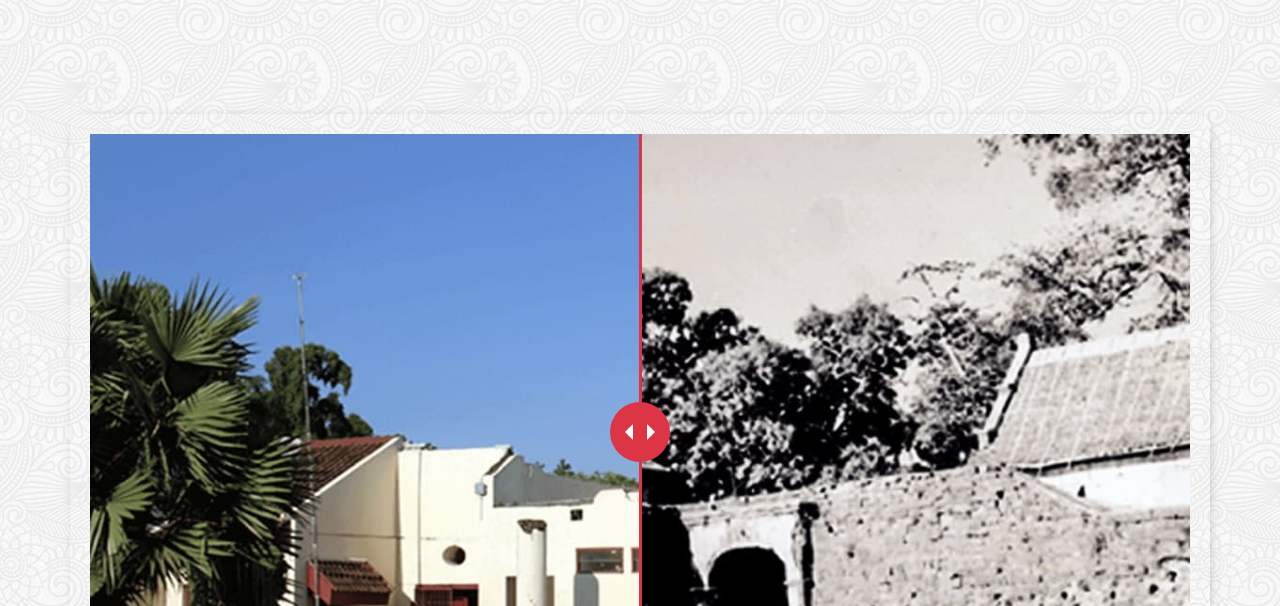
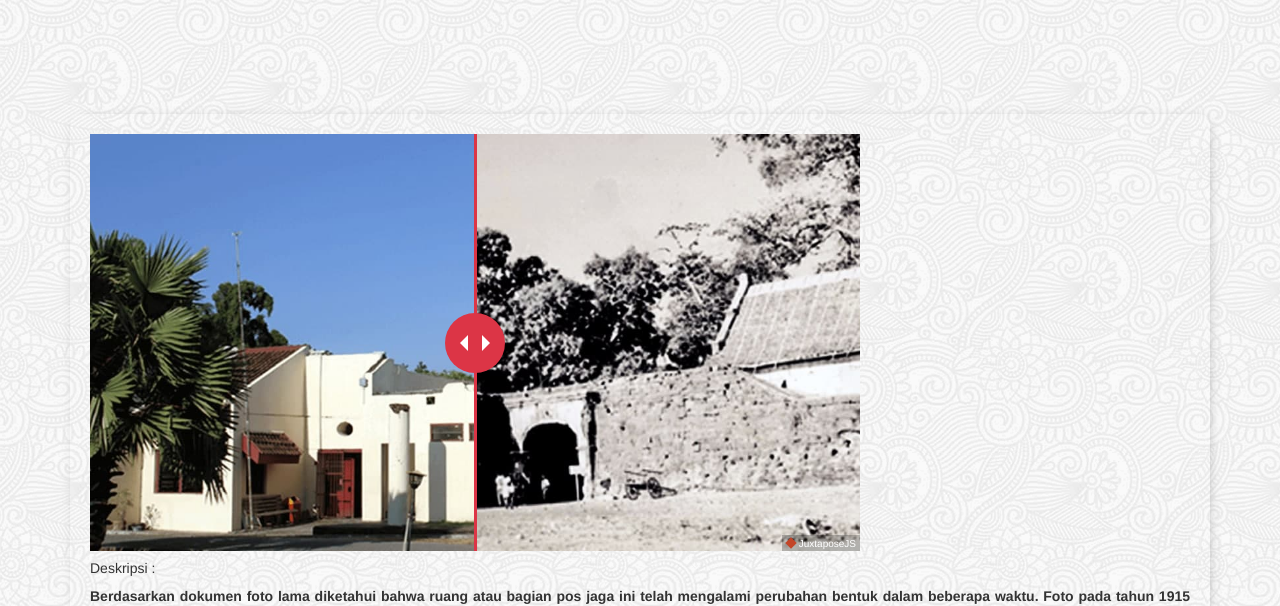
Before and after one commit to aahmadiirfandii/rotterdam360, a CodeIgniter app: page /database/buildings/detail/gedung-a in a window 1280 px wide; the page is wider, and only the part inside the window is pictured. Shown: the part 346-952 px from the top of that part. Run offline with CodeIgniter, Linux system fonts and the light colour scheme; data comes from the database, SQL or seed files in the repository; some libraries are stand-ins or nearby versions; grey boxes are pictures that could not be loaded.

Commit message:
perbaikan slider

```diff
--- a/application/views/public/buildings_detail.php
+++ b/application/views/public/buildings_detail.php
@@ -67,7 +67,9 @@
             right: 3px;
         }
 
-
+        .juxtapose{
+            width: 70% !important;
+        }
 
     </style>
 </head>
@@ -138,7 +140,7 @@
             <!-- <p class="nama-tempat"> <i class="fa fa-vihara mr-2"></i> <span id="namaTempat" name="namaTempat"><?= $scene->title ?></span></p> -->
             <div class="card no-border">
                 <div class="card-body">
-                    <div class="juxtapose" style="">
+                    <div class="juxtapose mr-auto ml-auto">
                         <img src="<?= images('building') . $scene->present_photo ?>" />
                         <img src="<?= images('building') . $scene->past_photo ?>" />
                     </div>
```
